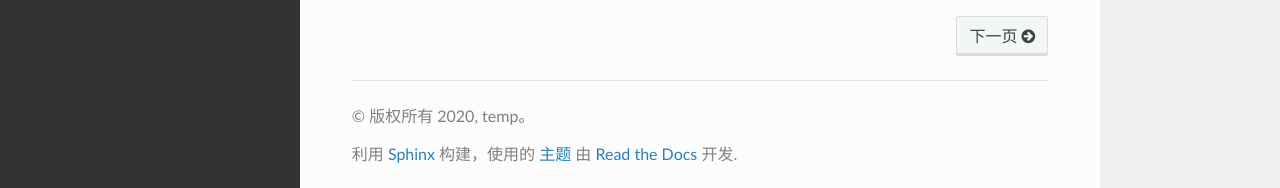
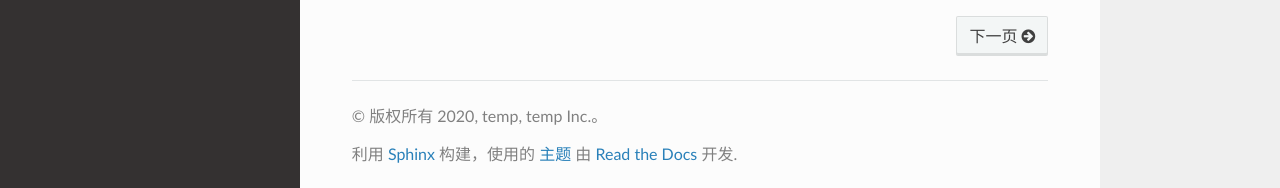
Before and after one commit to test-tttt/test-rtd, a Sphinx documentation site: the page built from docs/source/index.rst, in a window 1280 px wide and 1025 px high. Shown: the part 834-1022 px from the top of the window. Built offline with Sphinx 7.4.7 and the Read the Docs theme 2.0.0, drawn with Linux system fonts in a browser that asks for light colours.

Commit message:
test copyright

```diff
--- a/docs/source/conf.py
+++ b/docs/source/conf.py
@@ -18,7 +18,7 @@ sys.path.insert(0, os.path.abspath('../..'))
 # -- Project information -----------------------------------------------------
 
 project = 'WhiteLily'
-copyright = '2020, temp'
+copyright = '2020, temp, temp Inc.'
 author = 'temp'
 
 # The full version, including alpha/beta/rc tags
```
